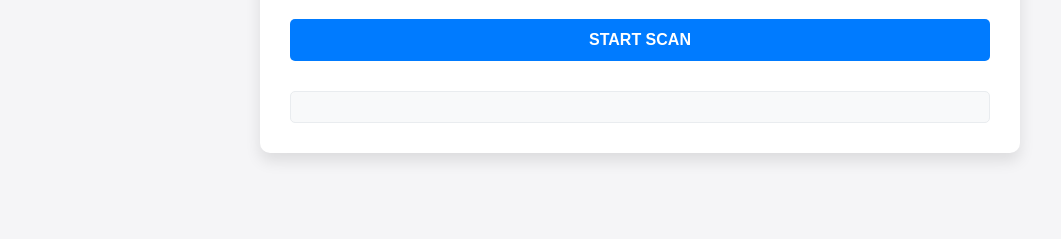
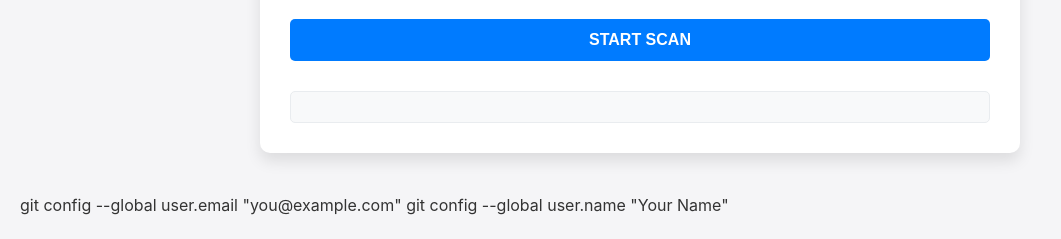
Before and after one commit to skerdivelo/nmap, a Flask app: page / in a window 1280 px wide. Shown: the part 629-868 px from the top of the page, without its empty margins (0-1061 px from the left). Before the commit the page ends 790 px from the top, so only its background shows below. Run offline with Flask 3, Linux system fonts and the light colour scheme.

Commit message:
Modifiche

```diff
--- a/nmpa-js/templates/index.html
+++ b/nmpa-js/templates/index.html
@@ -74,3 +74,7 @@
         <script src="/static/js/script.js"></script>
     </body>
 </html>
+
+
+git config --global user.email "you@example.com"
+git config --global user.name "Your Name"
```
